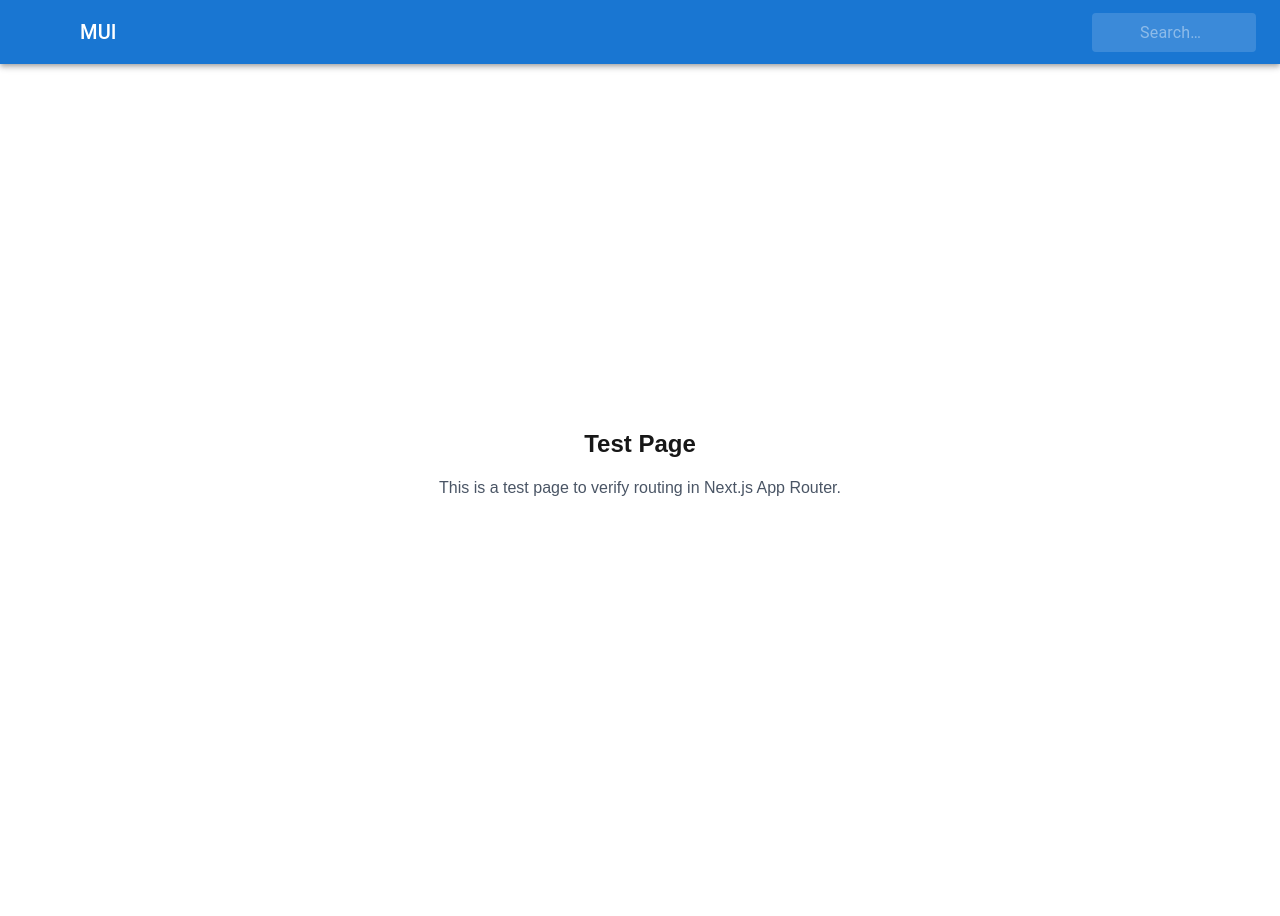
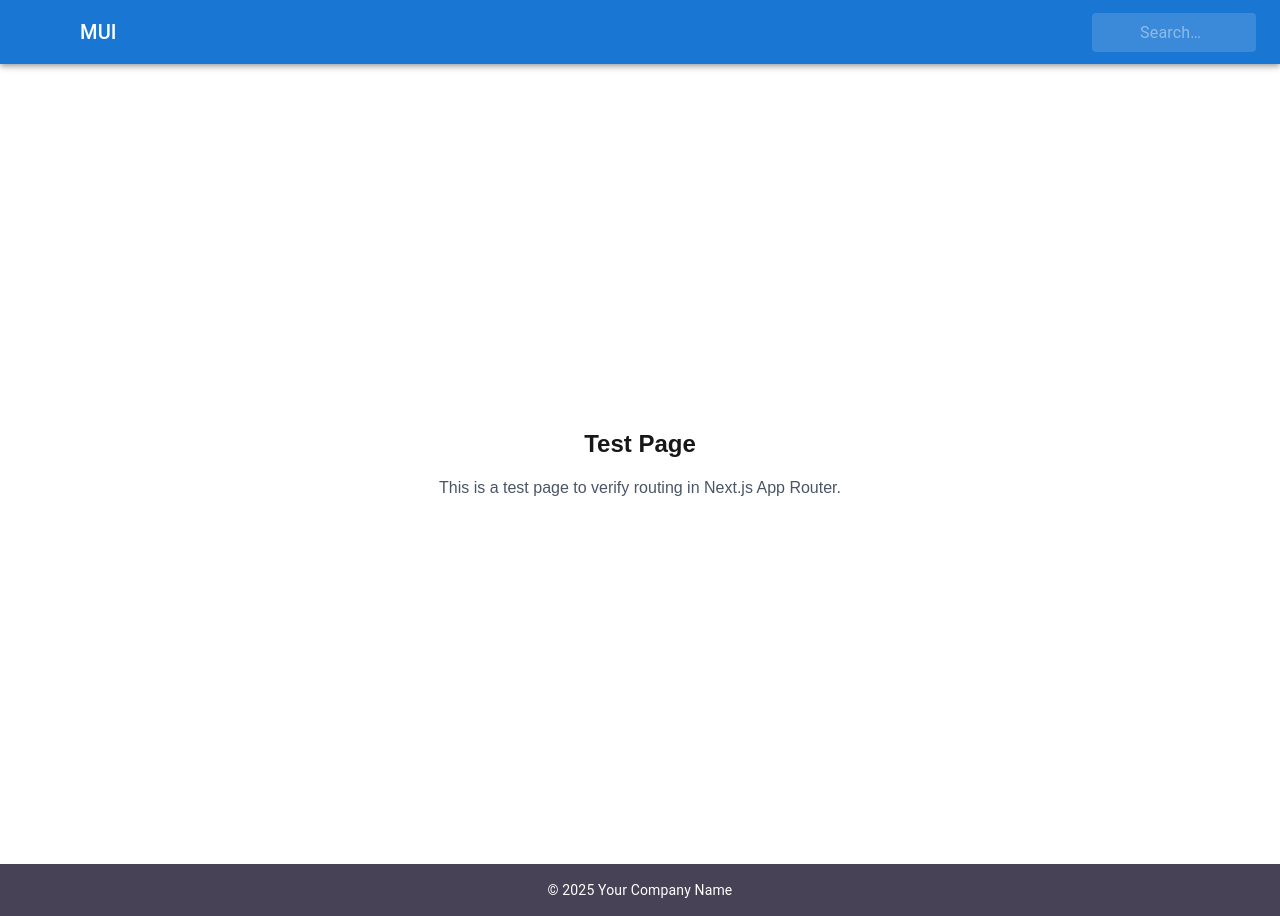
Before and after one commit to HossyWorlds/hossy-worlds-dev, a Next.js app in the folder frontend/: page /test in a window 1280 px wide. Before the commit the page ends 864 px from the top, so only its background shows below. Built offline with nearby package versions, Linux system fonts and the light colour scheme; some icons are missing.

Commit message:
add: シンプルなフッターを追加

```diff
--- a/frontend/src/app/layout.tsx
+++ b/frontend/src/app/layout.tsx
@@ -2,6 +2,7 @@ import type { Metadata } from "next";
 import { Geist, Geist_Mono } from "next/font/google";
 import "./globals.css";
 import SearchAppBar from '@/components/layout/SearchAppBar'
+import Footer from '@/components/layout/Footer'
 
 const geistSans = Geist({
   variable: "--font-geist-sans",
@@ -30,6 +31,7 @@ export default function RootLayout({
       >
         <SearchAppBar />
         {children}
+        <Footer />
       </body>
     </html>
   );
--- /dev/null
+++ b/frontend/src/components/layout/Footer.tsx
@@ -0,0 +1,26 @@
+// frontend/src/components/layout/SimpleFooter.tsx
+
+import React from 'react';
+import Box from '@mui/material/Box';
+import Typography from '@mui/material/Typography';
+
+const Footer = () => (
+  <Box
+    component="footer"
+    sx={{
+      width: '100%',
+      py: 2,
+      px: 2,
+      mt: 'auto',
+      backgroundColor: '#474255',
+      color: '#fff',
+      textAlign: 'center',
+    }}
+  >
+    <Typography variant="body2">
+      © {new Date().getFullYear()} Your Company Name
+    </Typography>
+  </Box>
+);
+
+export default Footer;
```
